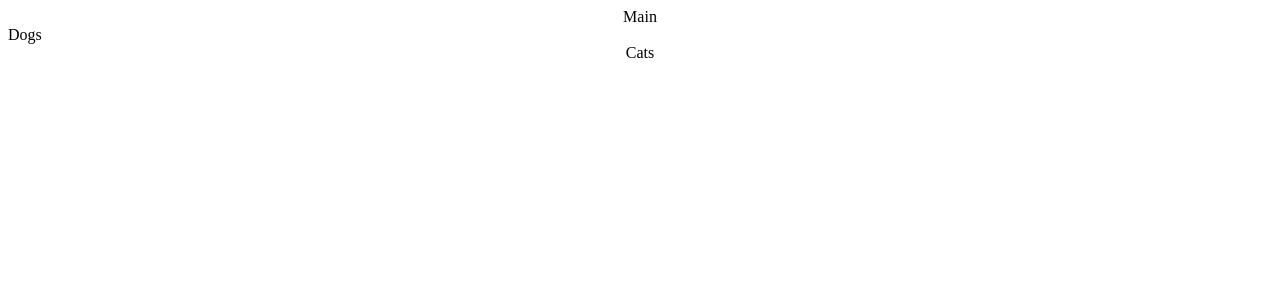
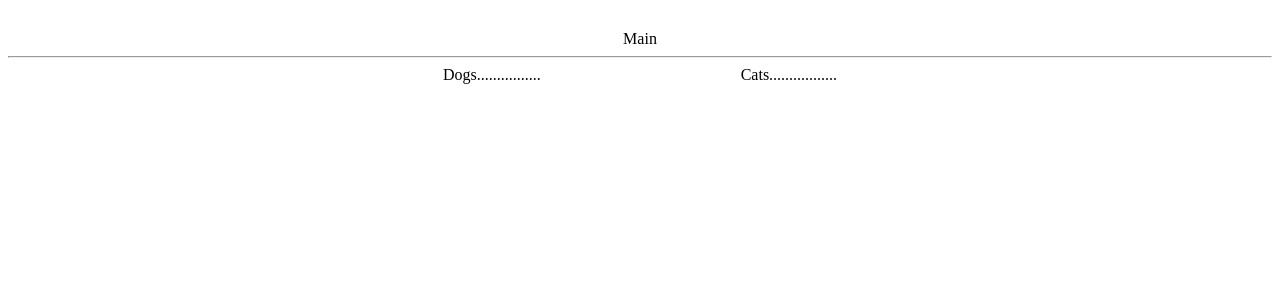
Before and after one commit to DudkaP/react-dudka, a React (Create React App) app: page / in a window 1280 px wide. Shown: the top 300 px of the page. Built offline with nearby package versions, Linux system fonts and the light colour scheme.

Commit message:
homework -5_2

```diff
--- a/src/App.js
+++ b/src/App.js
@@ -1,15 +1,37 @@
-import React from 'react';
+import React, {useReducer} from 'react';
 import {Cats, Dogs, Main} from "./components";
 
+function init(count) {
+    return {
+        dog: count,
+        cat: count
+    }
+}
+
+function reducer(state, action) {
+    switch (action.type) {
+        case 'dog':
+            return {...state, dog: state.dog + 1}
+        case 'cat':
+            return {...state, cat: state.cat + 1}
+        case 'start':
+            return {init}
+    }
+}
+
 const App = () => {
+
+    const [state, dispatch] = useReducer(reducer, 0, init);
+
     return (
-        <div>
-            <div align={'center'}>
+        <div align={'center'}>
+            <div style={{marginTop: '30px'}}>
                 <Main/>
             </div>
-            <div align={'center'}>
-                <div style={{display: 'flex', }}><Dogs/></div>
-                <div><Cats/></div>
+            <hr/>
+            <div style={{display: 'flex', justifyContent: 'center', width: '800px'}}>
+                <div style={{marginRight: '100px'}}><Dogs/></div>
+                <div style={{marginLeft: '100px'}}><Cats/></div>
 
             </div>
         </div>
--- a/src/components/Cats.js
+++ b/src/components/Cats.js
@@ -1,7 +1,7 @@
 export const Cats = () => {
     return (
         <div>
-            Cats
+            Cats.................
         </div>
     );
 };
--- a/src/components/Dogs.js
+++ b/src/components/Dogs.js
@@ -1,7 +1,7 @@
 export const Dogs = () => {
     return (
         <div>
-            Dogs
+            Dogs................
         </div>
     );
 };
```
